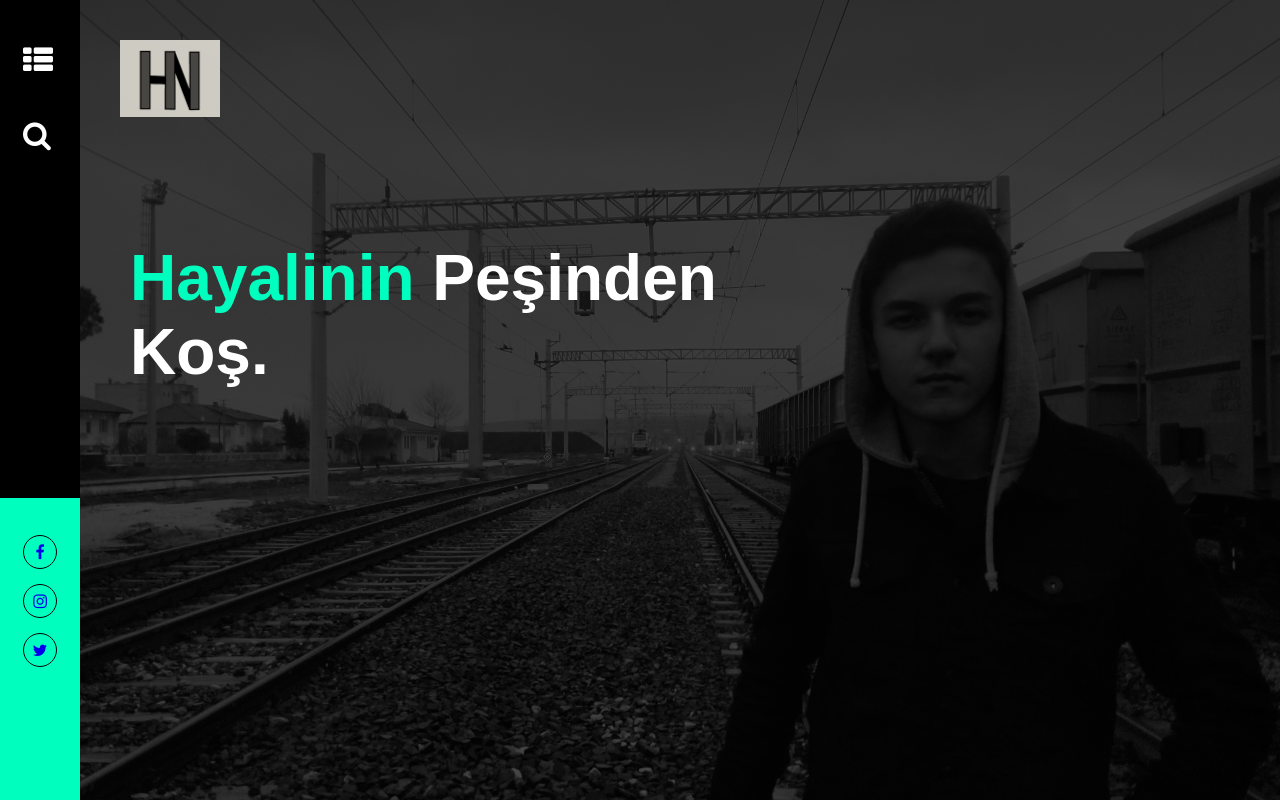
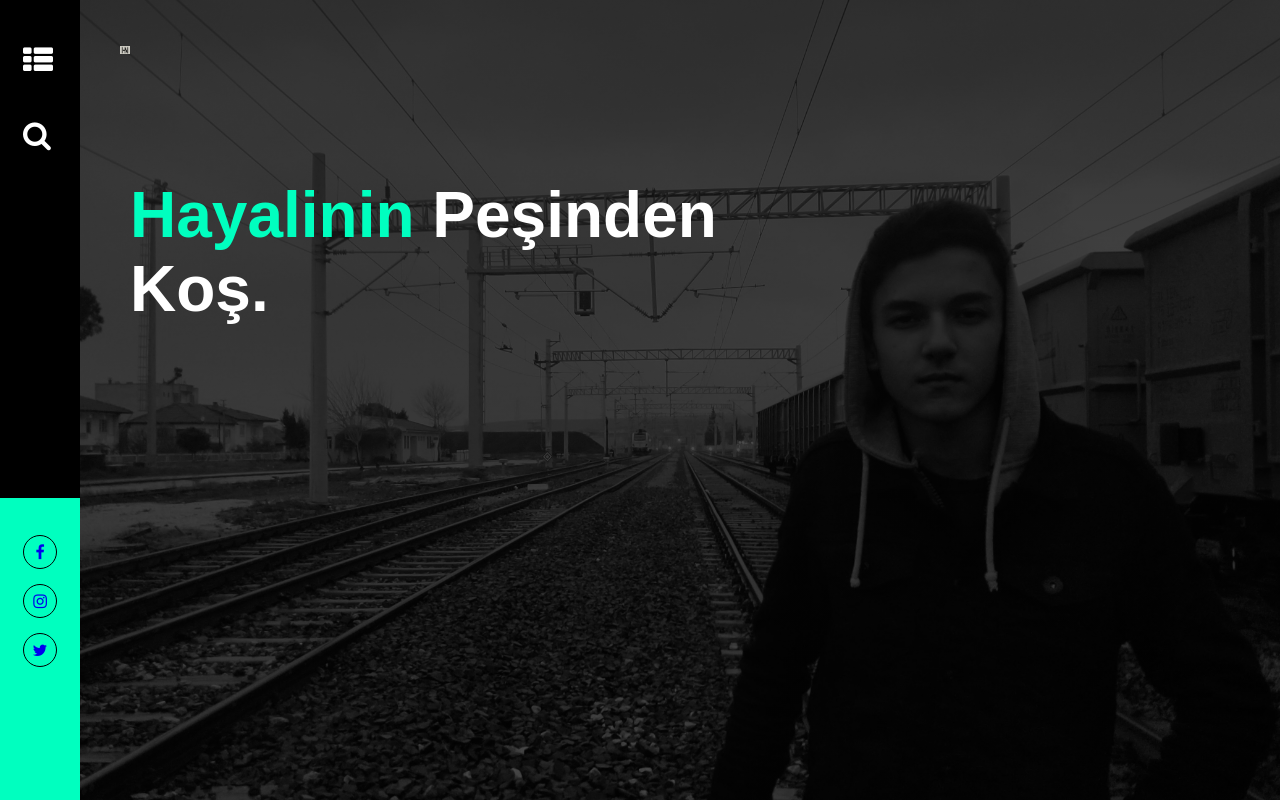
Before and after one commit to ahmetgo/ahmetgo.github.io, a plain HTML site: page index.html in a window 1280 px wide. Drawn offline with Linux system fonts and the light colour scheme.

Commit message:
Update style.css

```diff
--- a/style.css
+++ b/style.css
@@ -22,7 +22,7 @@ a:active {text-decoration: none;}
 
 }
 .nav-logo img{
-    width: 100px;
+    width: 10px;
 
 }
 .nav-links{
```
